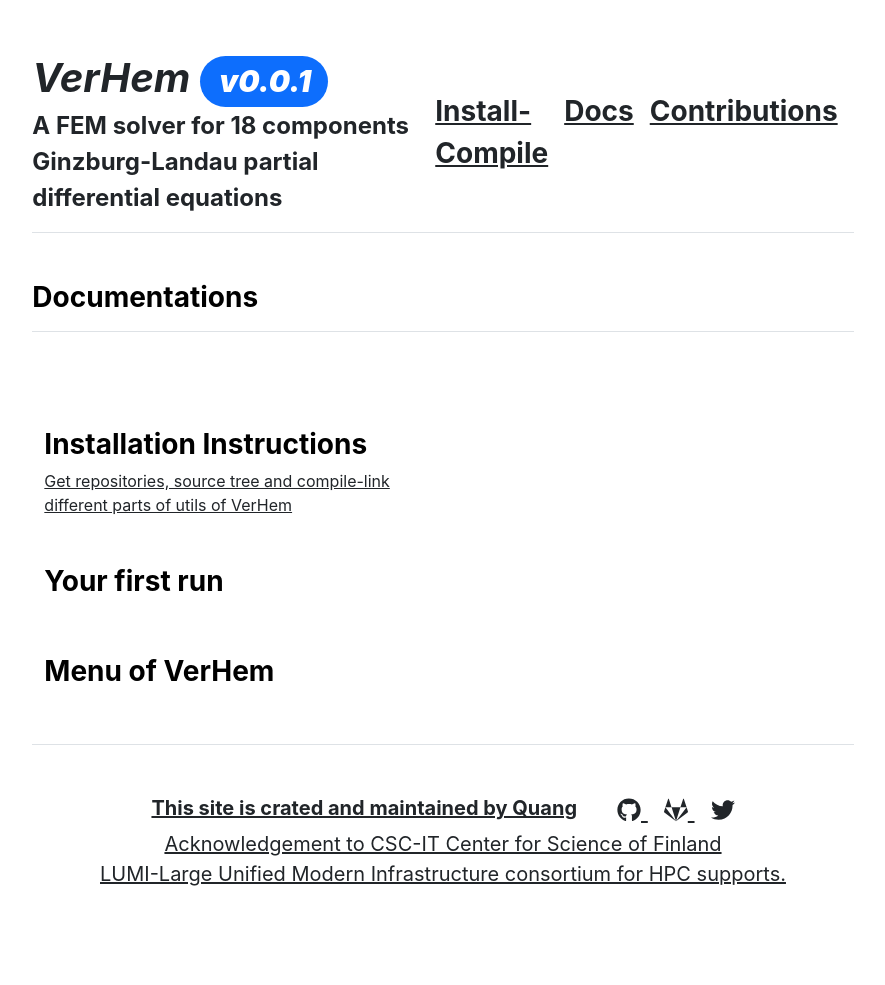
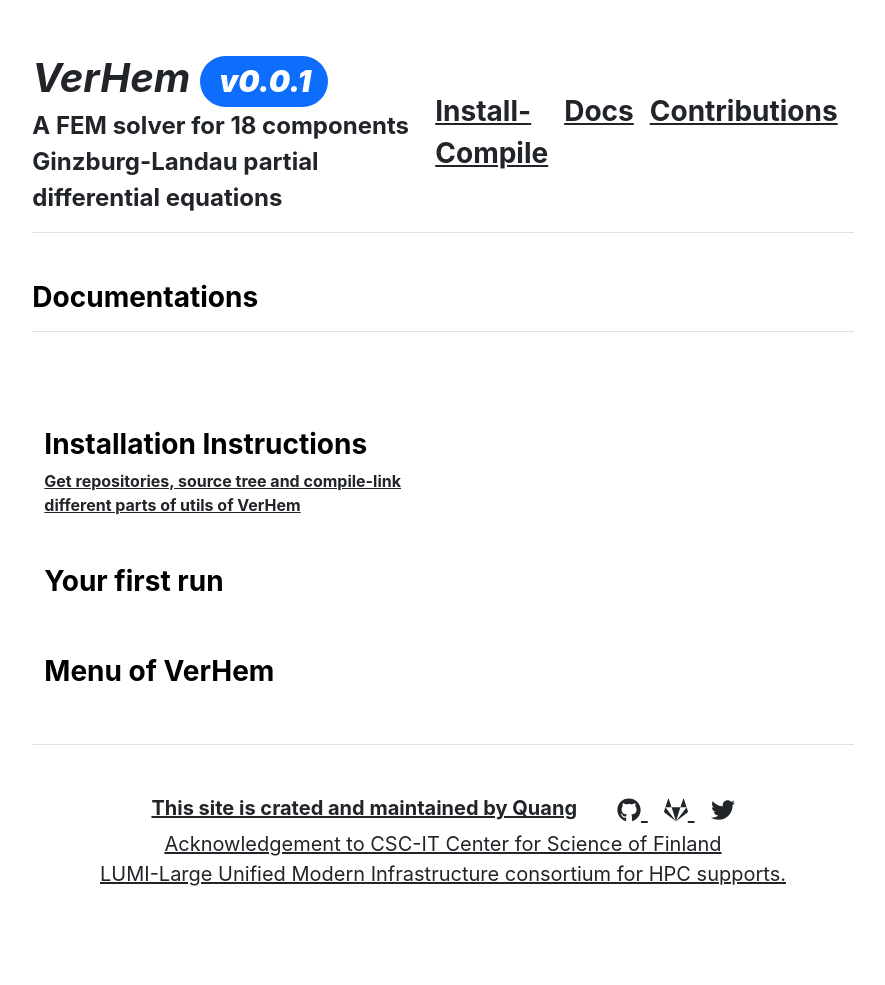
Before and after one commit to VerHem/VerHem.github.io, a Jekyll site: the page built from docs.md, in a window 1280 px wide. Shown: the whole page, without its empty margins (197-1082 px from the left). Built offline with Jekyll 4.4.1, drawn with Linux system fonts in a browser that asks for light colours.

Commit message:
edit  _layouts/docs.html to set up diffferet topic

```diff
--- a/_layouts/docs.html
+++ b/_layouts/docs.html
@@ -12,7 +12,7 @@ layout: default
     <h2 class="fs-3 fw-bold">{{ topic.topic }}</h2>
     {% if topic.topic == "Installation Instructions" %}
       <a href="{{ site.github.url }}/install">
-        <span class="fw-2">
+        <span class="fw-2 fw-bold">
            Get repositories, source tree and compile-link different parts of utils of VerHem
         </span>
       </a>
```
